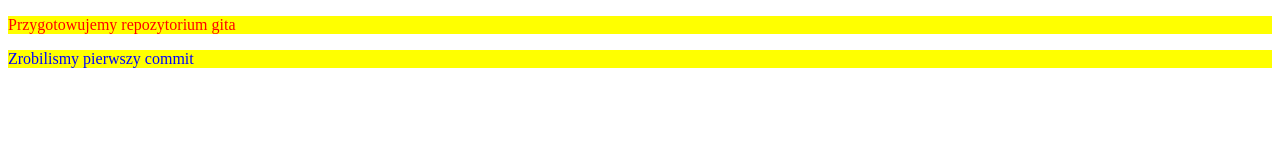
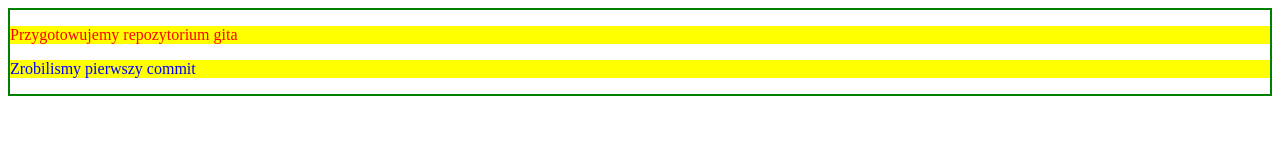
Before and after one commit to robszy96/SANgit-1, a plain HTML site: page index.html in a window 1280 px wide. Drawn offline with Linux system fonts and the light colour scheme.

Commit message:
Added border

```diff
--- a/index.html
+++ b/index.html
@@ -7,7 +7,11 @@
     <link rel="stylesheet" href="style.css">
 </head>
 <body>
-    <p>Przygotowujemy repozytorium gita</p>
-    <p>Zrobilismy pierwszy commit</p>
+
+    <div class="container">
+        <p>Przygotowujemy repozytorium gita</p>
+        <p>Zrobilismy pierwszy commit</p>
+    </div>
+
 </body>
 </html>
--- a/style.css
+++ b/style.css
@@ -6,3 +6,7 @@ p{
 p:first-of-type{
     color: red;
 }
+
+.container{
+    border: 2px solid green;
+}
```
